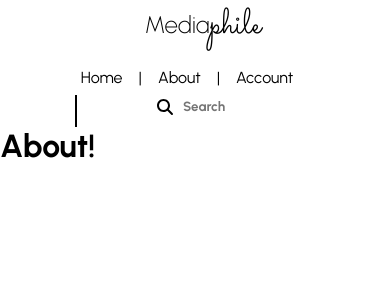
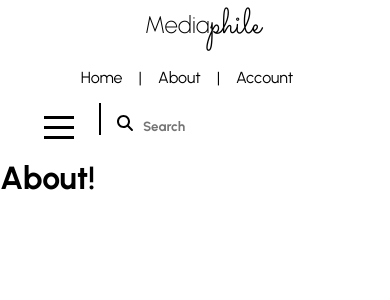
Before and after one commit to team-Pending/pending_too, a React (Vite) app in the folder client/: page /about in a window 390 px wide. Shown: the top 300 px of the page. Built offline with nearby package versions, Linux system fonts and the light colour scheme.

Commit message:
added hamburger

```diff
--- a/client/package.json
+++ b/client/package.json
@@ -13,6 +13,7 @@
     "@fortawesome/free-regular-svg-icons": "^6.3.0",
     "@fortawesome/free-solid-svg-icons": "^6.3.0",
     "@fortawesome/react-fontawesome": "^0.2.0",
+    "hamburger-react": "^2.5.0",
     "react": "^18.2.0",
     "react-dom": "^18.2.0"
   },
--- a/client/src/components/About.jsx
+++ b/client/src/components/About.jsx
@@ -2,9 +2,9 @@ import React from 'react';
 
 function About() {
   return (
-    <div>
+    <body>
       <h1>About!</h1>
-    </div>
+    </body>
   );
 }
 
--- a/client/src/components/navbar/Nav.jsx
+++ b/client/src/components/navbar/Nav.jsx
@@ -2,6 +2,7 @@ import React from 'react';
 import { Link } from "react-router-dom";
 import { FontAwesomeIcon } from "@fortawesome/react-fontawesome"
 import { faMagnifyingGlass } from "@fortawesome/free-solid-svg-icons"
+import { Twirl as Hamburger} from 'hamburger-react';
 
 import './nav.css'
 
@@ -28,6 +29,12 @@ function Navbar() {
                     </Link>
                 </li>
             </ul>
+            <ul>
+                <li>
+                    {/* https://hamburger-react.netlify.app/ */}
+                    <Hamburger size={30} />
+                </li>
+                <li>
 
                     <section className='main-search'>
                         <FontAwesomeIcon icon={faMagnifyingGlass} />
@@ -37,6 +44,8 @@ function Navbar() {
                             className='main-search'
                         />
                     </section>
+                </li>
+            </ul>
         </nav>
     );
 }
--- a/client/src/components/navbar/nav.css
+++ b/client/src/components/navbar/nav.css
@@ -40,12 +40,12 @@
 
 .main-search {
     border-left: 2px solid black;
-    padding-left: 5rem;
+    padding-left: 1rem;
     display: flex;
     width: 15rem;
     height: 2rem;
     transition: 700ms;
-    padding-top: .25rem;
+    padding-top: .75rem;
 }
 
 .main-search>input {
```
Also changed, not shown: 1 other file (tests, documents, lock files or other folders). Lines whose indentation alone changed are shown as unchanged.
